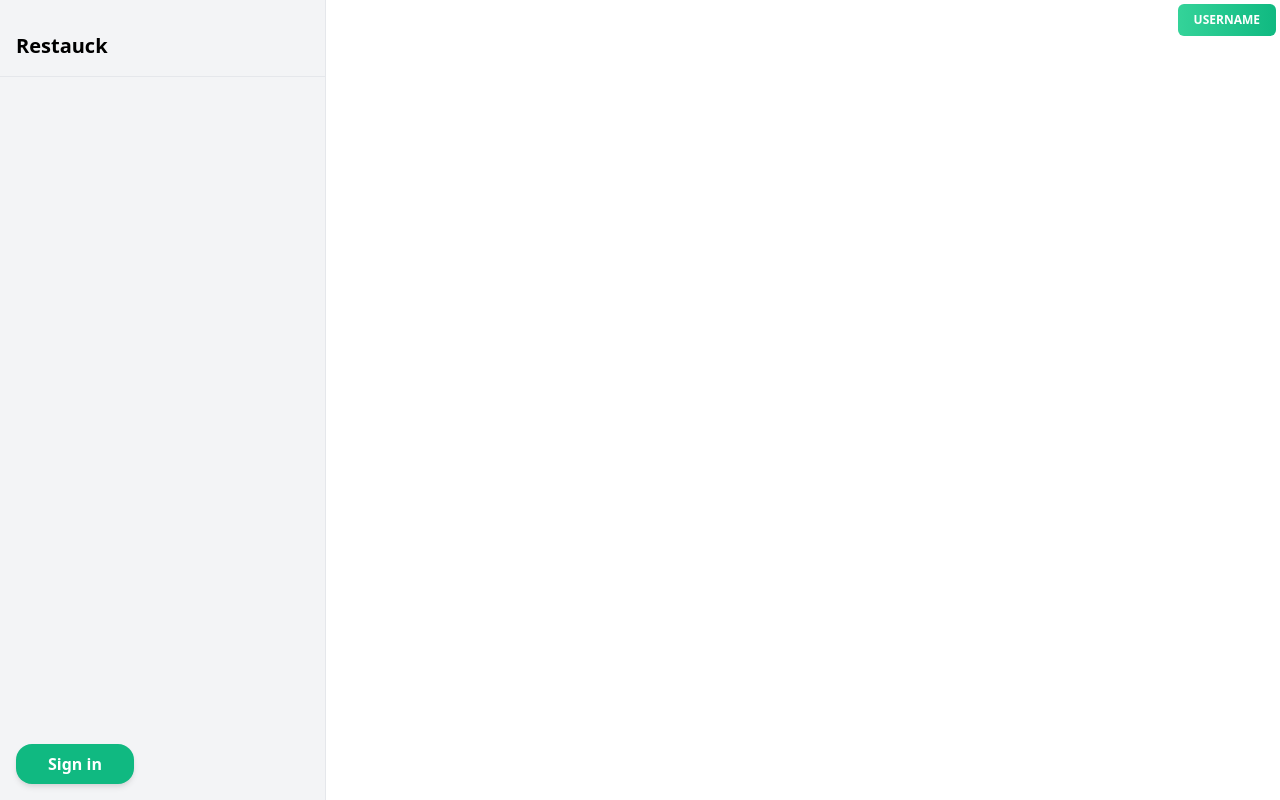
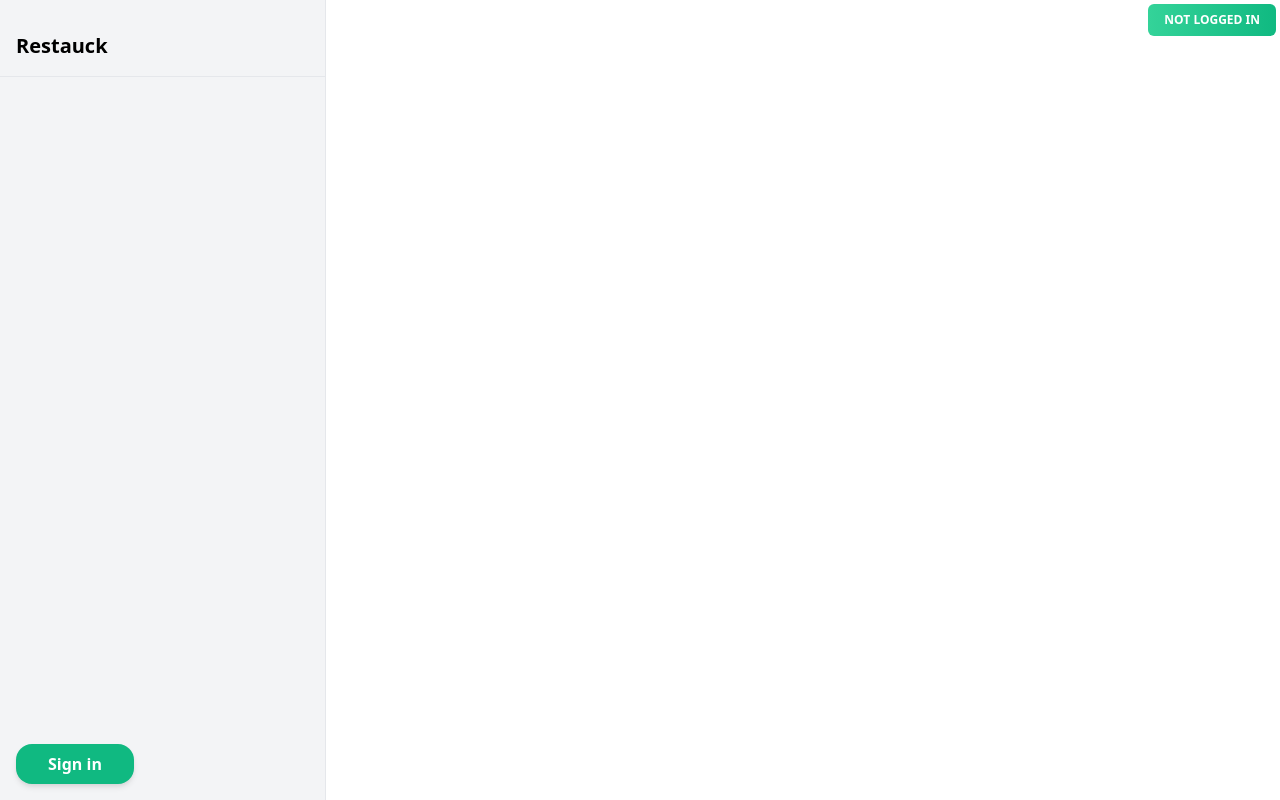
Before and after one commit to LesImmortels/GottaGoHack1, a React (Create React App) app in the folder restock/: page / in a window 1280 px wide. Built offline with nearby package versions, Linux system fonts and the light colour scheme; no server answers.

Commit message:
User: finished

```diff
--- a/restock/src/components/User.js
+++ b/restock/src/components/User.js
@@ -1,13 +1,20 @@
 import { Menu } from '@headlessui/react'
+import {useDispatch, useSelector} from "react-redux";
 
+const mapState = (state) => ({
+  currentUser: state.user.currentUser,
+});
 
-function User( { user }) {
+function User() {
+
+    const { currentUser } = useSelector(mapState);
+
     return (
         <div className="w-56 text-right m-1">
           <Menu as="div" className="relative inline-block text-left">
             <div>
               <Menu.Button className="bg-gradient-to-r from-green-400 to-green-500 inline-flex justify-center uppercase font-semibold w-full px-4 py-2 text-xs font-medium text-white rounded-md hover:bg-opacity-30 focus:outline-none focus-visible:ring-2 focus-visible:ring-white focus-visible:ring-opacity-75">
-                Username
+                {currentUser ? currentUser.displayName : "Not logged in"}
               </Menu.Button>
             </div>
             <Menu.Items className="absolute right-0 w-56 mt-2 origin-top-right bg-white divide-y divide-gray-100 rounded-md shadow-lg ring-1 ring-black ring-opacity-5 focus:outline-none">
```
